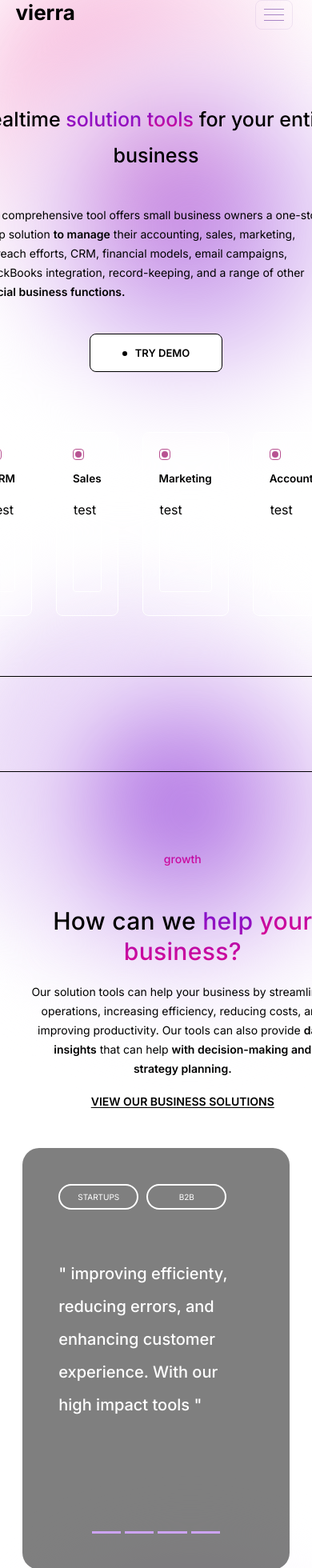
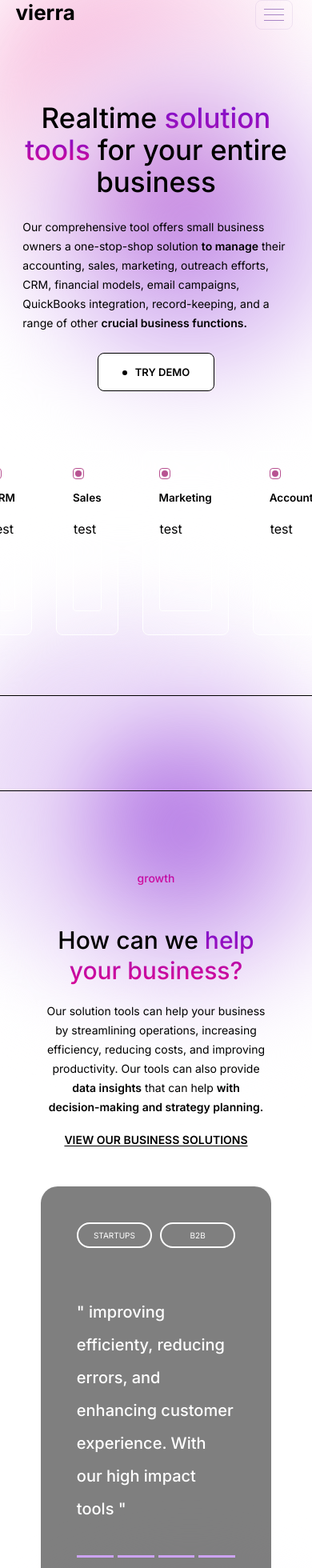
Before and after one commit to Vierra-LLC/Vierra-Homepage, a Next.js app: page / in a window 390 px wide. Shown: the part 18-1978 px from the top of the page at 80% size. Built offline with nearby package versions, Linux system fonts and the light colour scheme.

Commit message:
Another try

```diff
--- a/src/components/homepage/elements/Footer.js
+++ b/src/components/homepage/elements/Footer.js
@@ -25,11 +25,20 @@ function Footer({ width }) {
       </div>
       <div className={global.Main}>
         <div className={styles.EndCredits}>
-          <div className={global.SectionTitle} style={{ width: "600px" }}>
-            <div className={global.SectionTitle} style={{ width: "600px" }}>
+          <div
+            className={global.SectionTitle}
+            style={{ width: "clamp(1px, 95%, 620px)" }}
+          >
+            <div
+              className={global.SectionTitle}
+              style={{ width: "clamp(1px, 95%, 620px)" }}
+            >
               We invite you to try our
             </div>
-            <span className={global.HighLightRed} style={{ width: "600px" }}>
+            <span
+              className={global.HighLightRed}
+              style={{ width: "clamp(1px, 95%, 620px)" }}
+            >
               innovative solutions tools.
             </span>
           </div>
--- a/src/components/homepage/elements/css/Business.module.css
+++ b/src/components/homepage/elements/css/Business.module.css
@@ -11,12 +11,19 @@
   margin: 0 auto;
 }
 
-.MainTitle {
+/* .MainTitle {
   font-weight: 500;
   font-size: clamp(40px, 3vw, 45px);
   line-height: 50px;
   width: 400px;
   letter-spacing: 0.02rem;
+} */
+
+.MainTitle {
+  font-weight: 500;
+  font-size: clamp(35px, 5.2vw, 45px);
+  line-height: clamp(40px, 5.2vw, 45px);
+  width: clamp(1px, 95%, 465px);
 }
 
 .LeftSide {
@@ -98,6 +105,12 @@
   .LeftSide {
     text-align: center;
     align-items: center;
+    margin: 0 auto;
+    margin-right: 0px;
+  }
+
+  .RightSide {
+    width: 100%;
   }
 
   .MainTitle {
@@ -116,3 +129,15 @@
     width: 100px;
   }
 }
+
+@media (max-width: 700px) {
+  .RightSideSlider {
+    width: 100%;
+  }
+}
+
+@media (max-width: 550px) {
+  .RightSideContext {
+    margin-bottom: -50px;
+  }
+}
--- a/src/components/homepage/elements/css/Footer.module.css
+++ b/src/components/homepage/elements/css/Footer.module.css
@@ -23,6 +23,7 @@
   gap: 10px;
   font-size: 12px;
   align-items: center;
+  flex-wrap: wrap;
 }
 
 .Schedule {
@@ -100,3 +101,9 @@
   border: 1px solid black;
   flex-grow: 1;
 }
+
+@media (max-width: 492px) {
+  .Buttons {
+    justify-content: center;
+  }
+}
--- a/src/components/homepage/elements/css/Global.module.css
+++ b/src/components/homepage/elements/css/Global.module.css
@@ -47,10 +47,10 @@
 
 .SectionTitle {
   font-weight: 500;
-  font-size: clamp(25px, 3.2vw, 45px);
+  font-size: clamp(35px, 5.2vw, 45px);
   text-align: center;
-  line-height: 45px;
-  width: 465px;
+  line-height: clamp(40px, 5.2vw, 45px);
+  width: clamp(1px, 95%, 465px);
 }
 
 .TextUnderline {
@@ -79,7 +79,8 @@
 }
 
 .Context {
-  width: clamp(1px, 95%, 500px);
+  /* width: clamp(1px, 95%, 500px); */
+  width: clamp(1px, 95%, 405px);
   line-height: 24px;
   font-size: 14px;
 }
--- a/src/components/homepage/elements/css/Growth.module.css
+++ b/src/components/homepage/elements/css/Growth.module.css
@@ -34,3 +34,9 @@
 .HelpedWord {
   font-size: 13.5px;
 }
+
+@media (max-width: 500px) {
+  .SilvedHighlight {
+    font-size: clamp(25px, 8.2vw, 45px);
+  }
+}
--- a/src/components/homepage/elements/css/Hero.module.css
+++ b/src/components/homepage/elements/css/Hero.module.css
@@ -6,7 +6,7 @@
 .TextContainer {
   display: flex;
   flex-direction: column;
-  gap: 40px;
+  gap: clamp(25px, 4.2vw, 40px);
   margin-top: 75px;
   align-items: center;
 }
@@ -96,3 +96,9 @@
   /* height: calc(100% - 120px); */
   height: 50%;
 }
+
+@media (max-width: 700px) {
+  .HeroButton {
+    padding: 15px 30px;
+  }
+}
--- a/src/components/homepage/elements/utils/Navbar.js
+++ b/src/components/homepage/elements/utils/Navbar.js
@@ -1,9 +1,15 @@
+"use client";
+
 import { useEffect, useState } from "react";
 import styles from "./css/Navbar.module.css";
 import { motion } from "framer-motion";
 
 function Navbar() {
   const [nav, setNav] = useState(false);
+  let bop = {};
+  if (typeof window !== "undefined") {
+    bop = document.scrollingElement;
+  }
   function useImperativeDisableScroll({ element, disabled }) {
     useEffect(() => {
       if (!element) {
@@ -17,7 +23,7 @@ function Navbar() {
   }
 
   useImperativeDisableScroll({
-    element: document.scrollingElement,
+    element: bop,
     disabled: nav,
   });
 
@@ -35,10 +41,12 @@ function Navbar() {
       </div>
       <div className={styles.Right}>
         <div className={styles.Connect}>CONNECT WITH US</div>
-        <div className={styles.Dropdown} onClick={() => setNav(!nav)}>
-          <div className={styles.DropdownLine}></div>
-          <div className={styles.DropdownLine}></div>
-          <div className={styles.DropdownLine}></div>
+        <div className={styles.Dropdown}>
+          <div className={styles.Dropdowndowner} onClick={() => setNav(!nav)}>
+            <div className={styles.DropdownLine}></div>
+            <div className={styles.DropdownLine}></div>
+            <div className={styles.DropdownLine}></div>
+          </div>
           <motion.div
             className={styles.DropdownNav}
             animate={{
--- a/src/components/homepage/elements/utils/css/Navbar.module.css
+++ b/src/components/homepage/elements/utils/css/Navbar.module.css
@@ -138,6 +138,14 @@
     margin-right: -20px;
     cursor: pointer;
   }
+
+  .Dropdowndowner {
+    display: flex;
+    flex-direction: column;
+    justify-content: center;
+    align-items: center;
+    gap: 6px;
+  }
 }
 
 @media (max-width: 500px) {
```
